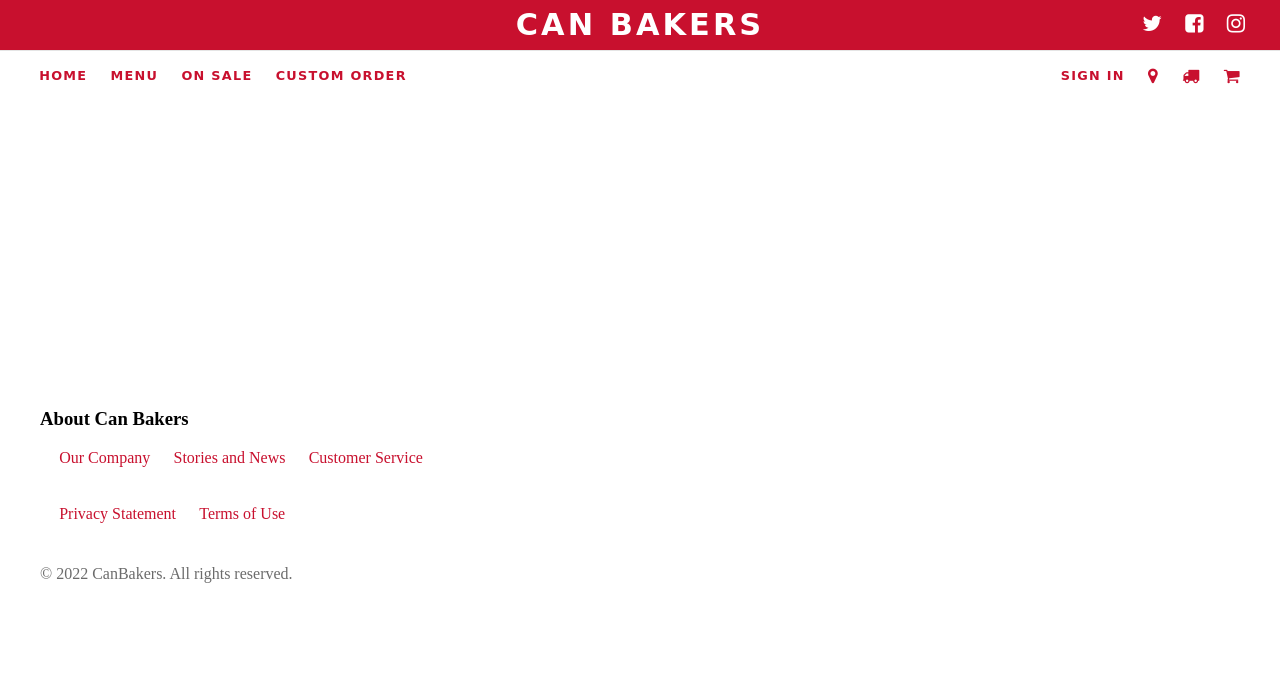
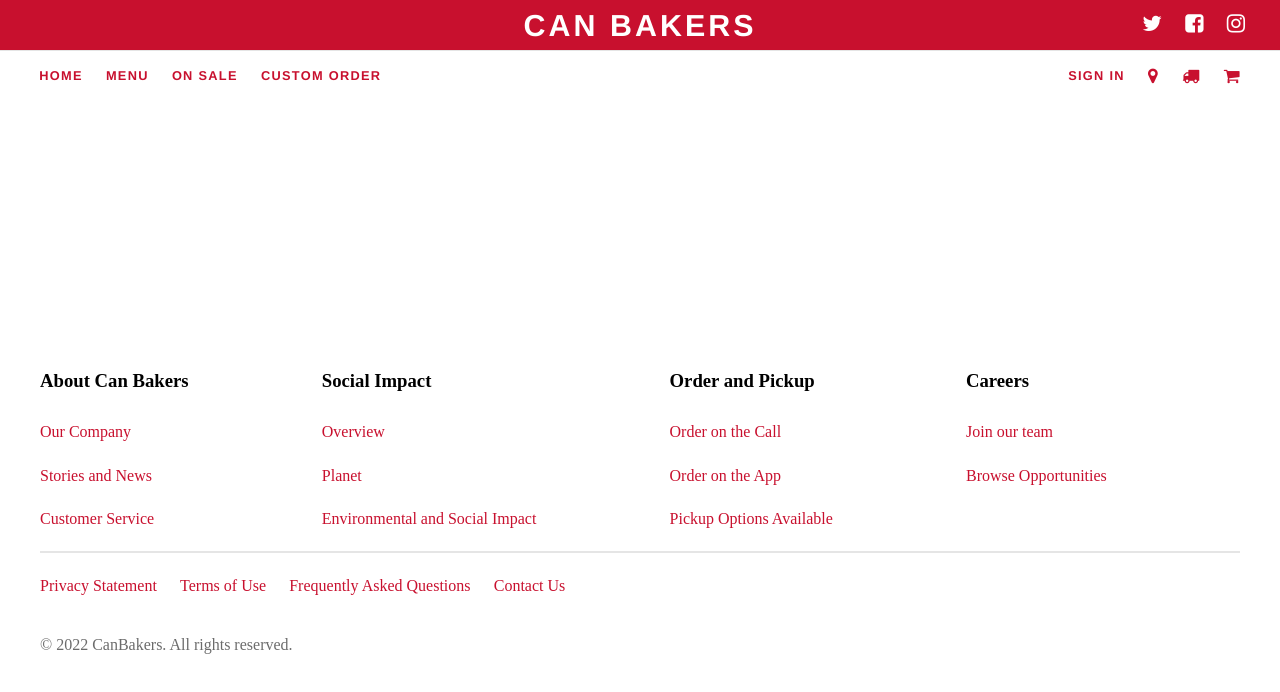
Before and after one commit to gurmeetsng/gurmeetsng.github.io, a plain HTML site: page index.html in a window 1280 px wide. Drawn offline with Linux system fonts and the light colour scheme.

Commit message:
fixing index page
font changes and footer fixes

```diff
--- a/CanBakersExtCss.css
+++ b/CanBakersExtCss.css
@@ -1,17 +1,17 @@
 body{
 	margin:0px;
 }
-.topSection, .navSection{
+.topSection, .navSection .footerSection{
 	display: grid;
 }
 .logoGridCenter{
 	grid-row: 1/2;
-	grid-column: 1/4;
+	grid-column: 1/5;
 	text-align:center;
 }
 .topSectionRightSocialMedia{
 	grid-row: 1/2;
-	grid-column: 3/4;
+	grid-column: 3/5;
 	text-align:right;
 	padding-right:20px;
 
@@ -29,27 +29,27 @@ body{
 	text-align:center;
 }
 .menuLeft{
-	font-family: 'Yesteryear', cursive;
+	font-family: SoDoSans,Helvetica Neue,Helvetica,Arial,sans-serif;
 	font-size: 0.8rem!important;
 	line-height: 50px;
 	font-weight: 700!important;
 }
 .logo{
-	font-family: 'Yesteryear', cursive;
+	font-family: SoDoSans,Helvetica Neue,Helvetica,Arial,sans-serif;
 	font-size: 1.9rem!important;
 	line-height: 50px;
 	font-weight: 800;
 	color:#ffffff;
 }
 .signupRight{
-	font-family: 'Yesteryear', cursive;
+	font-family: SoDoSans,Helvetica Neue,Helvetica,Arial,sans-serif;
 	font-size: 0.8rem!important;
 	line-height: 50px;
 	font-weight: 700!important;
 }
 .signupGridRight{
 	grid-row: 1/2;
-	grid-column: 3/4;
+	grid-column: 3/5;
 	text-align:right;
 	padding-right:20px;
 
@@ -61,6 +61,7 @@ body{
 .navSection{
 	height:60px;
 	border-top: 1px solid rgba(0, 0, 0, 0.1);
+	display: grid;
 }
 .contentSection{
 	height:200px;
@@ -101,6 +102,7 @@ a{
     padding-bottom: 1.6rem!important;
     padding-top: 1.6rem!important;
 }
+
 .fp1 {
 	padding: 2.5rem!important;
     padding-bottom: 1.2rem!important;
@@ -114,6 +116,42 @@ a{
 .lg-flex {
     display: flex!important;
 }
-.listItems{
-	display: list-item!important;
+.footerGrids{
+	display:grid;
+	padding-bottom: 10px!important;
+	box-shadow: 0px 2px rgba(0,0,0,.1);
 }
+.footerGrid1{
+	grid-row: 1/2;
+	grid-column: 1/2;
+	text-align:left;
+}
+.footerGrid2{
+	grid-row: 1/2;
+	grid-column: 2/3;
+	text-align:left;
+}
+.footerGrid3{
+	grid-row: 1/2;
+	grid-column: 3/4;
+	text-align:left;
+}
+.footerGrid4{
+	grid-row: 1/2;
+	grid-column: 4/5;
+	text-align:left;
+}
+.footerGrid5{
+	grid-row: 1/2;
+	grid-column: 1/5;
+	text-align:left;
+}
+.footerListItems{
+	display: flex!important;
+    padding-top: 0.8rem!important;
+    padding-bottom: 0.8rem!important;
+    padding-left: 0px!important;
+}
+.fmt{
+	margin-top:1.6rem!important;
+}
--- a/index.html
+++ b/index.html
@@ -1,12 +1,12 @@
-<DOCTYPE! html>
-<html>
+<!DOCTYPE html>
+<html lang="en">
 	<head>
 		<meta name="viewport" content="width=device-width, initial-scale=1.0">
 		<link rel="stylesheet" href="https://cdnjs.cloudflare.com/ajax/libs/font-awesome/4.7.0/css/font-awesome.min.css">
 		<link rel="stylesheet" href="CanBakersExtCss.css">
 	</head>
 	<body>
-		<div class="w3-container">
+		<div id="wrapper">
 			<div class="topSection redColorBG ">
 				<div class="logoGridCenter">
 					<a href="" style="text-decoration: none;">
@@ -54,22 +54,47 @@
 
 			</div>
 			<div class="footerSection ">
-				<hr aria-hidden="true" class="f_rule fp1">
-				<div>
-					<div class="">
+
+				<div class="footerGrids">
+					<div class="footerGrid1">
 						<h3>About Can Bakers</h3>
-						<ul class="listStyle">
-							<li><a class="listItems" href="">Our Company</a></li>
-							<li><a class="listItems" href="">Stories and News</a></li>
-							<li><a class="listItems" href="">Customer Service</a></li>
+						<ul class="">
+							<li class="footerListItems"><a href="">Our Company</a></li>
+							<li class="footerListItems"><a href="">Stories and News</a></li>
+							<li class="footerListItems"><a href="">Customer Service</a></li>
+						</ul>
+					</div>
+					<div class="footerGrid2">
+						<h3>Social Impact</h3>
+						<ul class="">
+							<li class="footerListItems"><a href="">Overview</a></li>
+							<li class="footerListItems"><a href="">Planet</a></li>
+							<li class="footerListItems"><a href="">Environmental and Social Impact</a></li>
+						</ul>
+					</div>
+					<div class="footerGrid3">
+						<h3>Order and Pickup</h3>
+						<ul class="">
+							<li class="footerListItems"><a href="">Order on the Call</a></li>
+							<li class="footerListItems"><a href="">Order on the App</a></li>
+							<li class="footerListItems"><a href="">Pickup Options Available</a></li>
+						</ul>
+					</div>
+					<div class="footerGrid4">
+						<h3>Careers</h3>
+						<ul class="">
+							<li class="footerListItems"><a href="">Join our team</a></li>
+							<li class="footerListItems"><a href="">Browse Opportunities</a></li>
 						</ul>
 					</div>
 				</div>
-				<hr aria-hidden="true" class="f_rule fp1">
-				<ul class="inline-block mt3 lg-mb1 lg-flex">
-					<li class=""><a class="" href="">Privacy Statement</a></li>
-					<li class=""><a class="" href="">Terms of Use</a></li></a></li>
+				<ul class="fmt">
+					<li class="" style="padding-left: 0px;"><a class="" href="">Privacy Statement</a></li>
+					<li class=""><a class="" href="">Terms of Use</a></li>
+					<li class=""><a class="" href="">Frequently Asked Questions</a></li>
+					<li class=""><a class="" href="">Contact Us</a></li>
 				</ul>
+
 				<p class="textColorBlackSoft fp2">© 2022 CanBakers. All rights reserved.</p>
 			</div>
 		</div>
```
